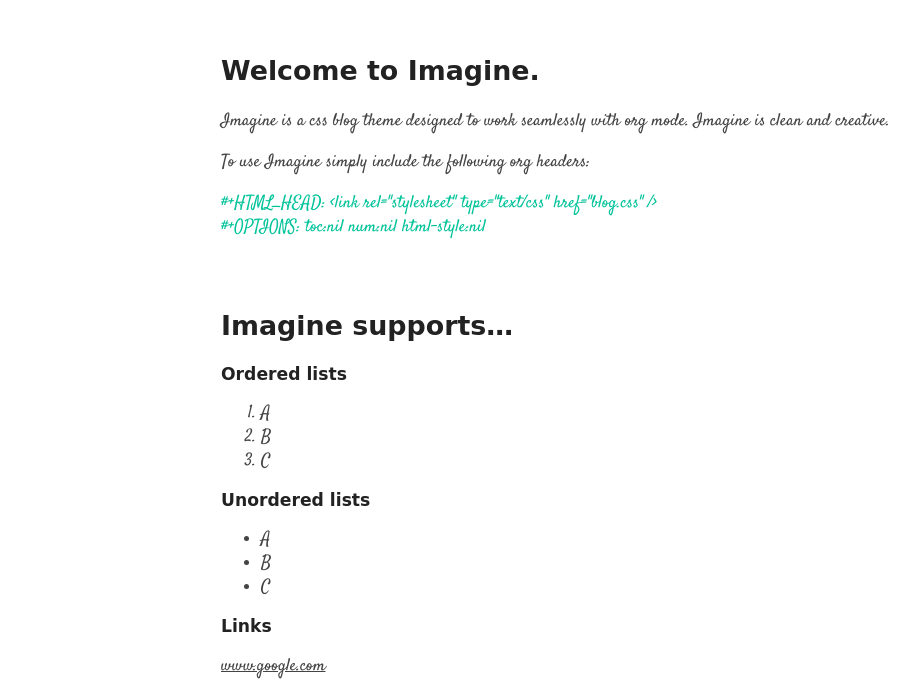
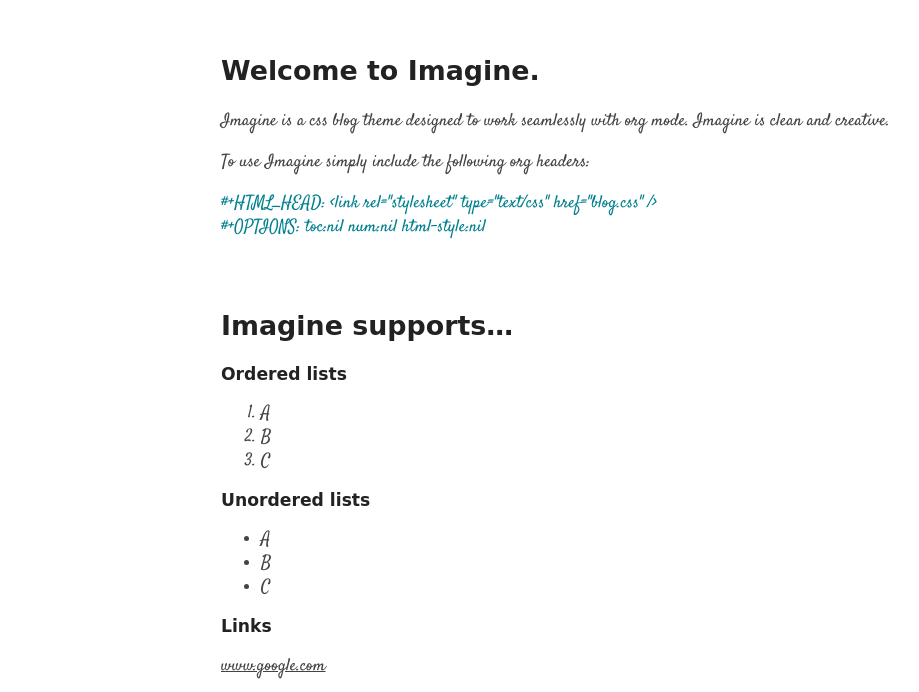
Before and after one commit to jessekelly881/Imagine, a plain HTML site: page index.html in a window 1280 px wide. Shown: the part 99-791 px from the top of the page, without its empty margins (35-954 px from the left). Drawn offline with nearby package versions, Linux system fonts and the light colour scheme; some packages are replaced by stand-ins of ours; a web font is replaced by a local one.

Commit message:
feat(colors): Minor update to colors

```diff
--- a/imagine.css
+++ b/imagine.css
@@ -1,5 +1,11 @@
 @import url('https://fonts.googleapis.com/css?family=Liu+Jian+Mao+Cao&display=swap');
 @import url('https://fonts.googleapis.com/css?family=Satisfy&display=swap');
+
+/* Selection color */
+::selection {
+    background-color: #028090;
+    color: white;
+}
 
 /* Remove outer padding */
 html, body{
@@ -33,7 +39,7 @@ a{
 }
 
 a:hover{
-    color: skyblue;
+    color: #028090;
 }
 
 /* Force footer to bottom and center */
@@ -89,7 +95,7 @@ pre{
 }
 
 .org-org-meta-line{
-    color: #02C39A;
+    color: #028090;
 }
 blockquote{
     border-left:5px solid #028090;
```
